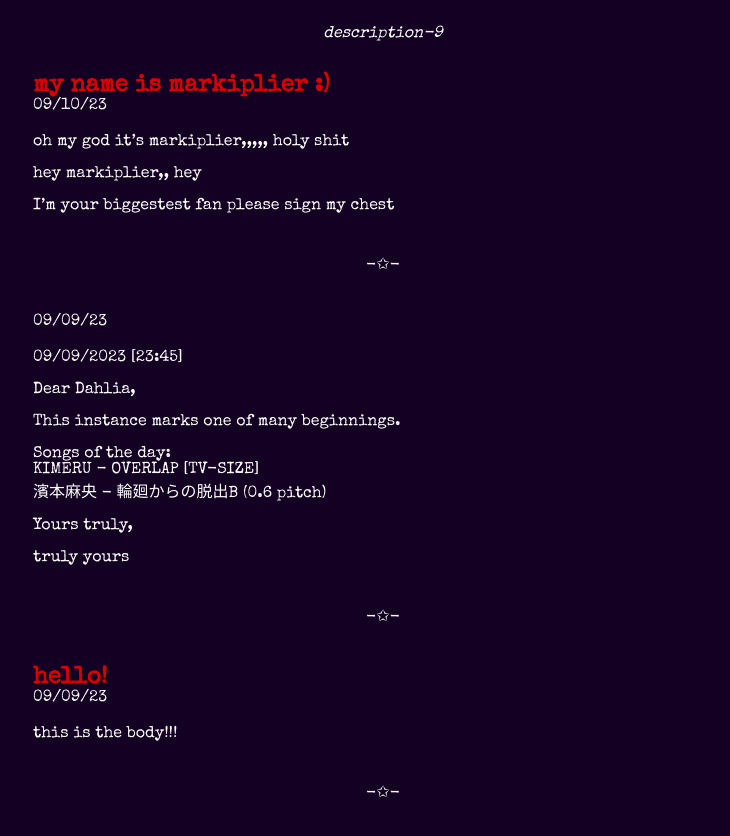
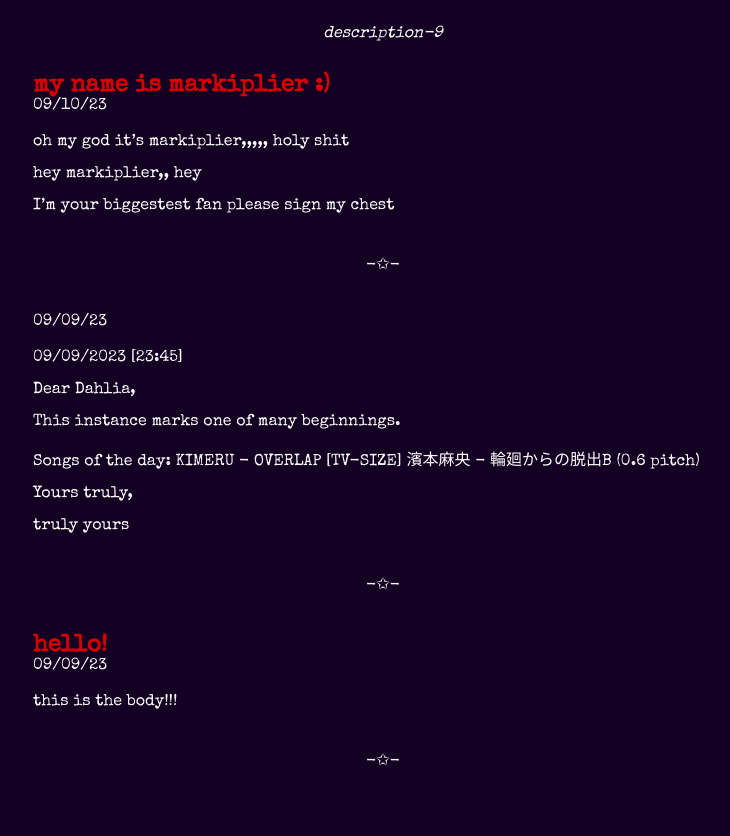
Before and after one commit to WarmMarbles/dead-can-dance, a Jekyll site: the page built from index.html, in a window 1280 px wide, cut to the strip 207-1107 px from the top of the page. Shown: the top 836 px of the strip, without its empty margins (257-987 px from the left). Built offline with Jekyll 4.4.1, drawn with Linux system fonts in a browser that asks for light colours.

```diff
--- a/_layouts/default.html
+++ b/_layouts/default.html
@@ -1,8 +1,10 @@
+---
+---
 <!doctype html>
 <html>
   <head>
     <meta charset="utf-8">
-    <title>{{ page.tab-title }}</title>
+    <title>{{ page.title }} </title>
     <link rel="stylesheet" href="/assets/css/styles.css">
     <link rel="preconnect" href="https://fonts.googleapis.com">
     <link rel="preconnect" href="https://fonts.gstatic.com" crossorigin>
@@ -13,7 +15,7 @@
     {% include navigation.html %}
     <main id="content">
       {% include description.html %}
-      {{ content | newline_to_br }}
+      {{ content }}
     </main>
   </body>
 </html>
--- a/_layouts/under-construction.html
+++ b/_layouts/under-construction.html
@@ -2,7 +2,7 @@
 <html>
   <head>
     <meta charset="utf-8">
-    <title>{{ page.title }}</title>
+    <title>{{ page.tab-title }}</title>
     <link rel="stylesheet" href="/assets/css/styles.css">
     <link rel="preconnect" href="https://fonts.googleapis.com">
     <link rel="preconnect" href="https://fonts.gstatic.com" crossorigin>
```
